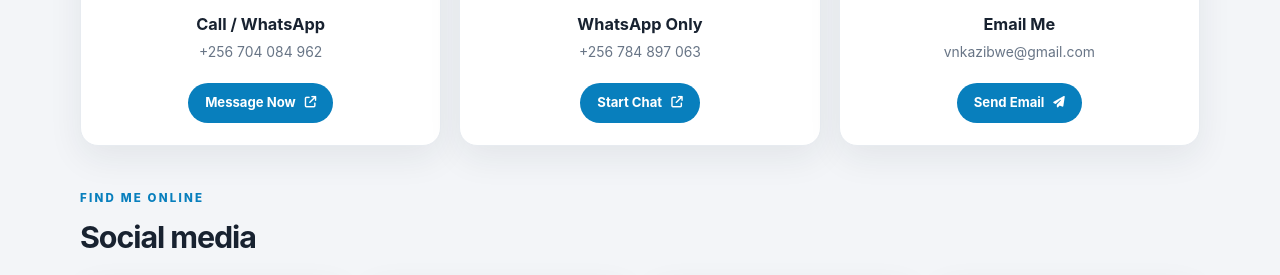
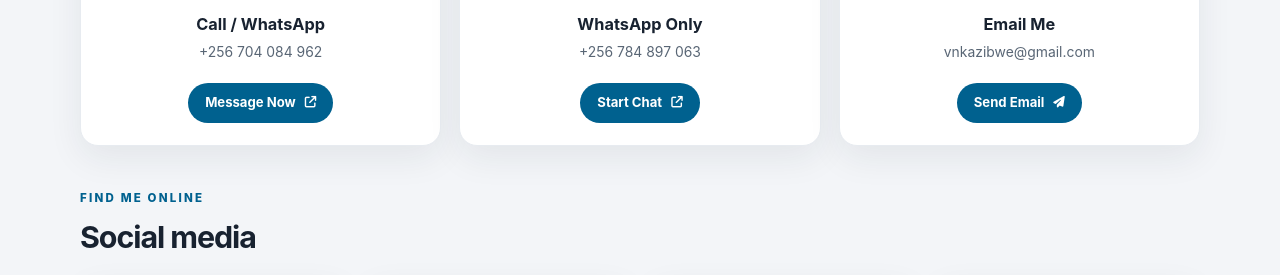
Before and after one commit to promivan833/Kazibwe-ivan, a plain HTML site: page contact.html in a window 1280 px wide. Shown: the part 661-936 px from the top of the page. Drawn offline with Linux system fonts and the light colour scheme.

Commit message:
Improve contact page text and button contrast

```diff
--- a/contact.css
+++ b/contact.css
@@ -3,10 +3,10 @@
   --page: #f3f5f8;
   --card: #ffffff;
   --text: #182230;
-  --muted: #687586;
+  --muted: #596675;
   --line: #e7ebf0;
-  --accent: #087fbd;
-  --accent-hover: #05699e;
+  --accent: #00618f;
+  --accent-hover: #004f76;
   --shadow: 0 12px 34px rgba(22, 34, 51, .075);
 }
 * { box-sizing: border-box; }
@@ -156,6 +156,7 @@ body.dark-mode .card-icon.whatsapp { background: #173b30; color: #65d69a; }
 body.dark-mode .card-icon.tiktok, body.dark-mode .card-icon.x-twitter { background: #27313c; color: #fff; }
 body.dark-mode .card-icon.facebook { background: #1c3458; color: #76a7ff; }
 body.dark-mode .card-icon.instagram { background: #48283a; color: #ff8ab5; }
+body.dark-mode .action-button { color: #08202d; }
 @media (max-width: 900px) {
   .social-grid { grid-template-columns: repeat(2, minmax(0, 1fr)); }
 }
```
